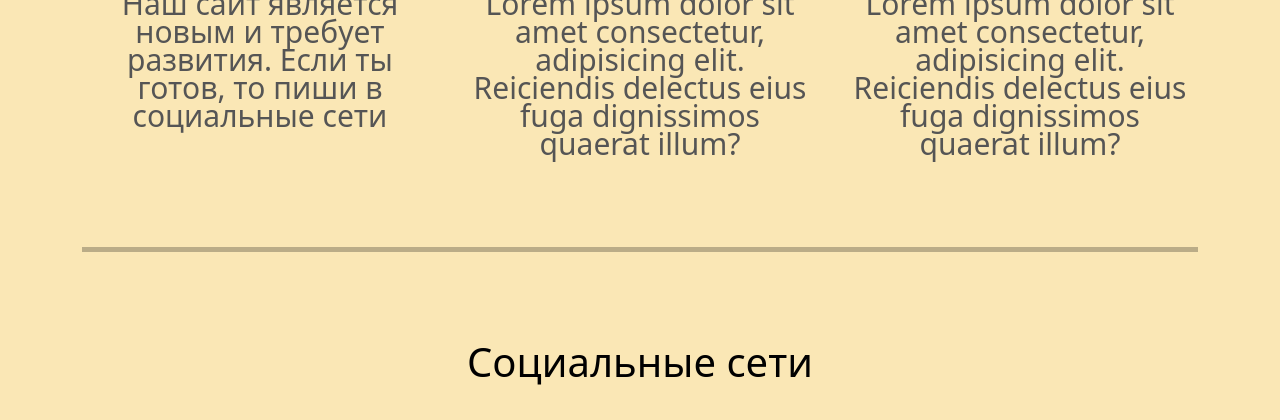
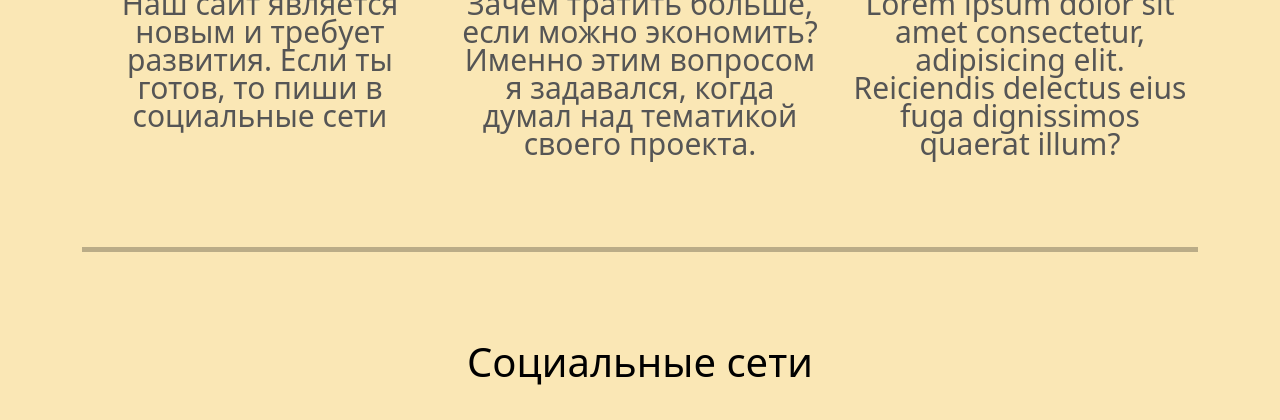
Before and after one commit to Kirill9Zaichenko/sale-website, a plain HTML site: page index.html in a window 1280 px wide. Shown: the part 609-1029 px from the top of the page. Drawn offline with Linux system fonts and the light colour scheme.

Commit message:
изменил описание второго параграфа

```diff
--- a/index.html
+++ b/index.html
@@ -56,7 +56,7 @@
       <div class="col-lg-4">
         <i class="fas fa-book"></i>
         <h4>О нас</h4>
-        <p>Lorem ipsum dolor sit amet consectetur, adipisicing elit. Reiciendis delectus eius fuga dignissimos quaerat illum?</p>
+        <p>Зачем тратить больше, если можно экономить? Именно этим вопросом я задавался, когда думал над тематикой своего проекта.</p>
       </div>
       <div class="col-lg-4">
         <i class="fas fa-globe"></i>
```
